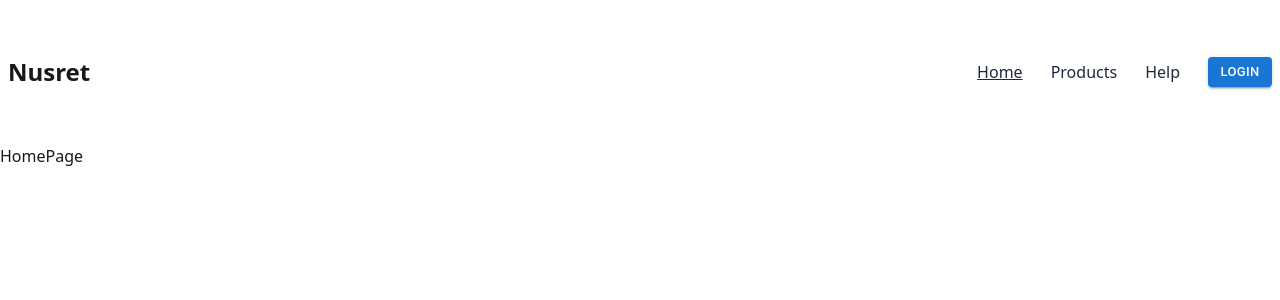
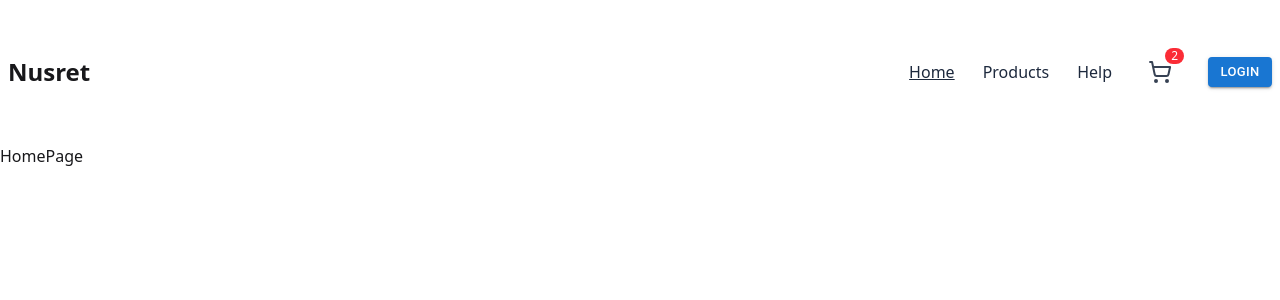
Before and after one commit to khamzaevasad/mokcha-client, a React (Vite) app: page / in a window 1280 px wide. Shown: the top 300 px of the page. Built offline with nearby package versions, Linux system fonts and the light colour scheme.

Commit message:
feat: add Basket component for cart functionality and update dependencies

```diff
--- a/package.json
+++ b/package.json
@@ -12,9 +12,11 @@
   "dependencies": {
     "@emotion/react": "^11.14.0",
     "@emotion/styled": "^11.14.1",
+    "@mui/icons-material": "^7.3.5",
     "@mui/material": "^7.3.5",
     "@reduxjs/toolkit": "^2.10.1",
     "@tailwindcss/vite": "^4.1.17",
+    "lucide-react": "^0.553.0",
     "react": "^19.1.1",
     "react-dom": "^19.1.1",
     "react-redux": "^9.2.0",
--- /dev/null
+++ b/src/components/Basket.tsx
@@ -0,0 +1,121 @@
+import React, { useState } from "react";
+import { ShoppingCart, X } from "lucide-react";
+
+export default function Basket() {
+  const [open, setOpen] = useState(false);
+  const [cartItems, setCartItems] = useState([
+    {
+      id: 1,
+      name: "Kebab",
+      price: 10,
+      quantity: 1,
+      img: "/img/fresh.webp",
+    },
+    {
+      id: 2,
+      name: "Burger",
+      price: 8,
+      quantity: 2,
+      img: "/img/fresh.webp",
+    },
+  ]);
+
+  const total = cartItems.reduce(
+    (acc, item) => acc + item.price * item.quantity,
+    0
+  );
+
+  const removeItem = (id: number) => {
+    setCartItems((prev) => prev.filter((item) => item.id !== id));
+  };
+
+  const updateQuantity = (id: number, delta: number) => {
+    setCartItems((prev) =>
+      prev.map((item) =>
+        item.id === id
+          ? { ...item, quantity: Math.max(1, item.quantity + delta) }
+          : item
+      )
+    );
+  };
+
+  return (
+    <div className="relative">
+      {/* CART ICON */}
+      <button
+        className="relative p-2 hover:bg-gray-100 rounded-full transition"
+        onClick={() => setOpen(!open)}
+      >
+        <ShoppingCart className="w-6 h-6 text-gray-700" />
+        {cartItems.length > 0 && (
+          <span className="absolute -top-1 -right-1 bg-red-500 text-white text-xs rounded-full px-1.5">
+            {cartItems.length}
+          </span>
+        )}
+      </button>
+
+      {/* CART DROPDOWN */}
+      {open && (
+        <div className="absolute right-0 mt-2 w-80 bg-white shadow-lg rounded-2xl border border-gray-100 z-50 animate-fadeIn">
+          <div className="p-4">
+            {cartItems.length === 0 ? (
+              <div className="text-center text-gray-500 py-6">
+                🛒 Cart is empty!
+              </div>
+            ) : (
+              <>
+                <div className="max-h-64 overflow-y-auto divide-y divide-gray-100">
+                  {cartItems.map((item) => (
+                    <div key={item.id} className="flex items-center py-3">
+                      <button
+                        onClick={() => removeItem(item.id)}
+                        className="text-gray-400 hover:text-red-500"
+                      >
+                        <X size={18} />
+                      </button>
+                      <img
+                        src={item.img}
+                        alt={item.name}
+                        className="w-12 h-12 object-cover rounded-lg mx-3"
+                      />
+                      <div className="flex-1">
+                        <p className="font-medium">{item.name}</p>
+                        <p className="text-sm text-gray-500">
+                          ${item.price} × {item.quantity}
+                        </p>
+                      </div>
+                      <div className="flex items-center gap-2">
+                        <button
+                          onClick={() => updateQuantity(item.id, -1)}
+                          className="px-2 py-1 bg-gray-100 rounded hover:bg-gray-200"
+                        >
+                          −
+                        </button>
+                        <button
+                          onClick={() => updateQuantity(item.id, 1)}
+                          className="px-2 py-1 bg-gray-100 rounded hover:bg-gray-200"
+                        >
+                          +
+                        </button>
+                      </div>
+                    </div>
+                  ))}
+                </div>
+
+                {/* FOOTER */}
+                <div className="border-t mt-3 pt-3 flex justify-between items-center">
+                  <span className="font-semibold text-gray-700">
+                    Total: ${total.toFixed(2)}
+                  </span>
+                  <button className="bg-blue-600 text-white px-4 py-2 rounded-lg hover:bg-blue-700 transition">
+                    Order
+                  </button>
+                </div>
+              </>
+            )}
+          </div>
+        </div>
+      )}
+    </div>
+  );
+}
--- a/src/components/Navbar.tsx
+++ b/src/components/Navbar.tsx
@@ -1,5 +1,6 @@
 import { Avatar, Button } from "@mui/material";
 import { NavLink } from "react-router-dom";
+import Basket from "./Basket";
 
 function Navbar() {
   const authMember = null;
@@ -69,6 +70,8 @@ function Navbar() {
           Help
         </NavLink>
 
+        <Basket />
+
         {!authMember ? (
           <Button variant="contained" size="small">
             Login
```
Also changed, not shown: 1 other file (tests, documents, lock files or other folders).
